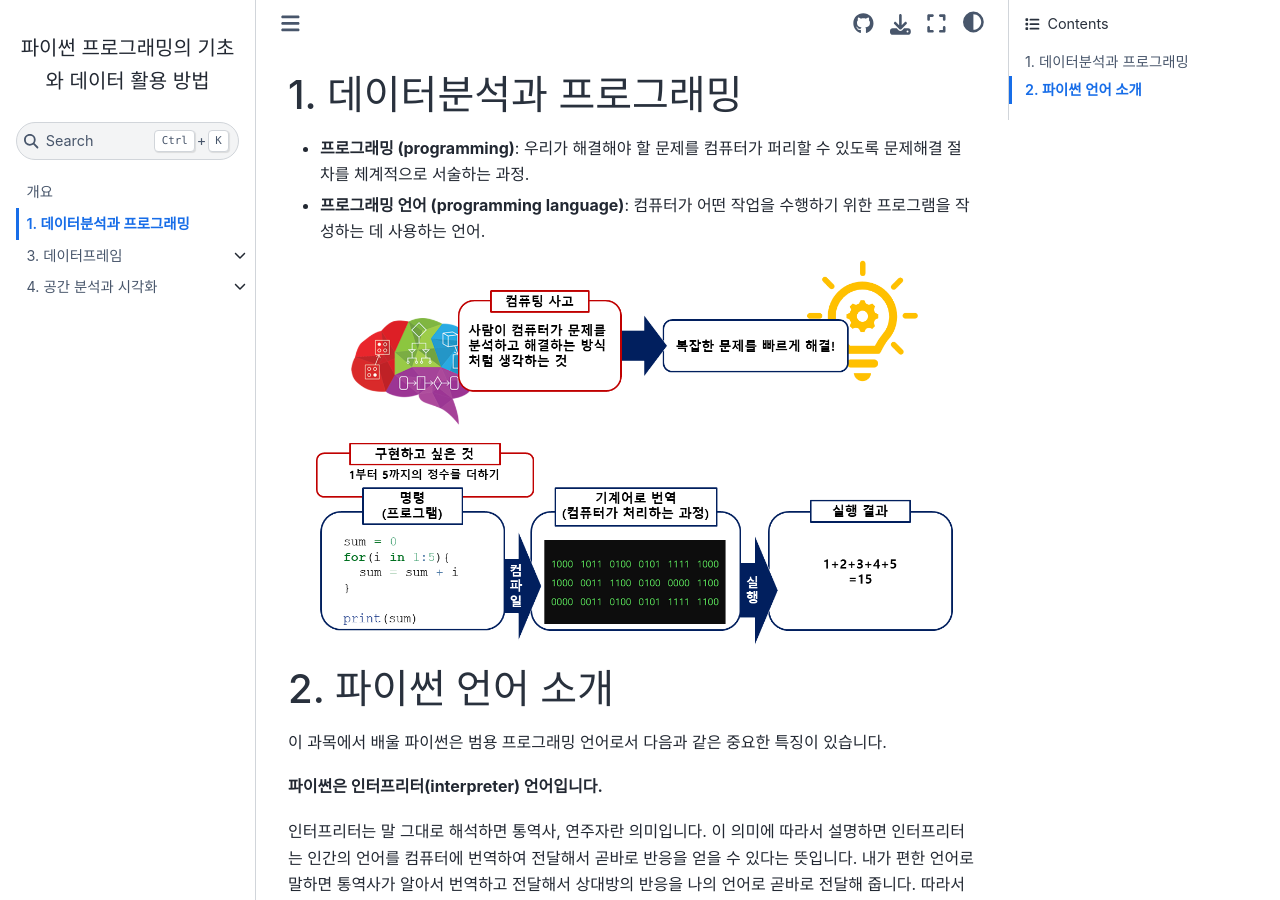
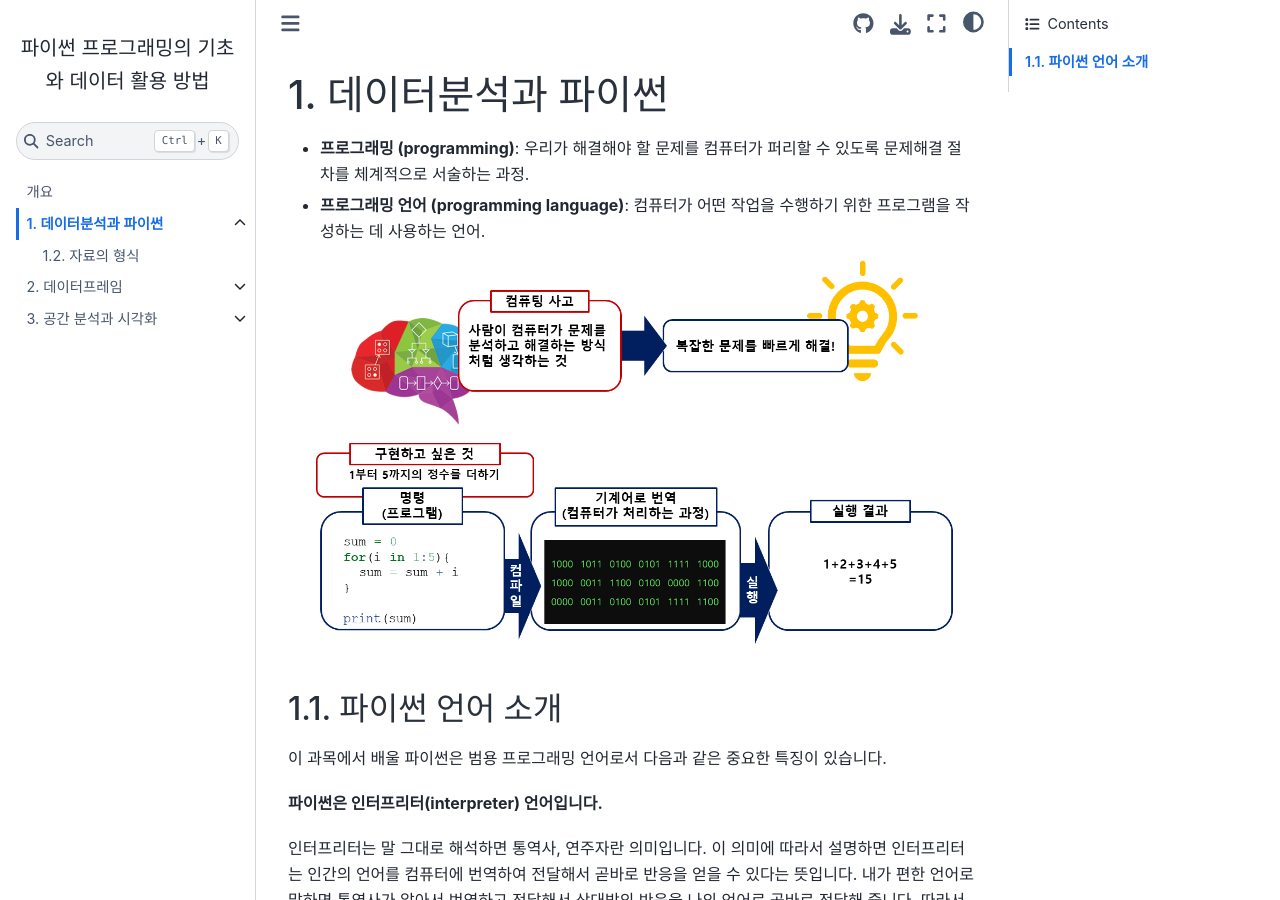
Before and after one commit to UOS-Bigdata/lab_fire_seoul, a Jupyter Book: the page built from notebooks/day1/intro-python.md, in a window 1280 px wide and 900 px high. Built offline with Jupyter Book 1.0.4 settings and Sphinx 7.4.7 and the Sphinx Book theme 1.1.4, drawn with Linux system fonts in a browser that asks for light colours; pages that are not in the unit, such as notebooks, are missing from menus.

Commit message:
Update intro-python.md

```diff
--- a/notebooks/day1/intro-python.md
+++ b/notebooks/day1/intro-python.md
@@ -1,4 +1,4 @@
-# 데이터분석과 프로그래밍
+# 데이터분석과 파이썬
 
 * **프로그래밍 (programming)**: 우리가 해결해야 할 문제를 컴퓨터가 퍼리할 수 있도록 문제해결 절차를 체계적으로 서술하는 과정.
 
@@ -6,8 +6,7 @@
 
 ![programming](../../images/programming.png)
 
-# 파이썬 언어 소개
-
+## 파이썬 언어 소개
 
 이 과목에서 배울 파이썬은 범용 프로그래밍 언어로서 다음과 같은 중요한 특징이 있습니다.
 
```
